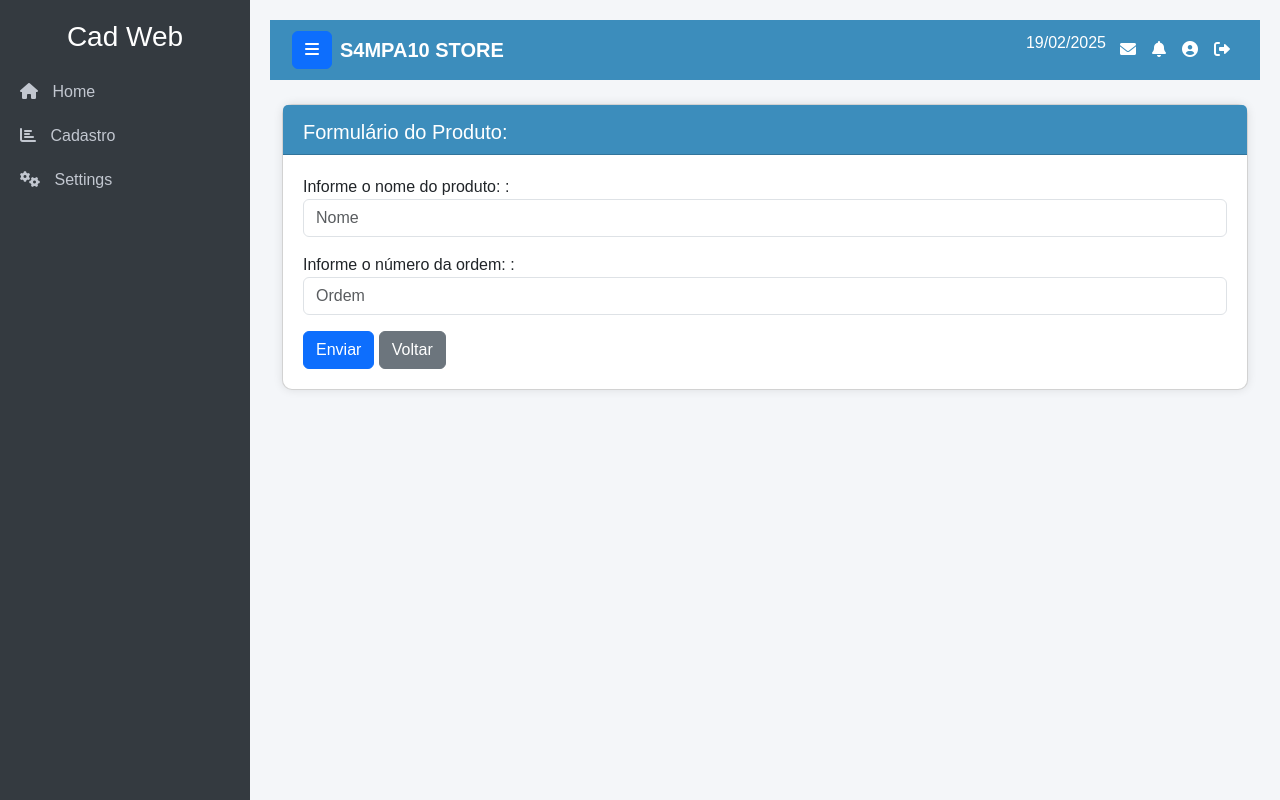
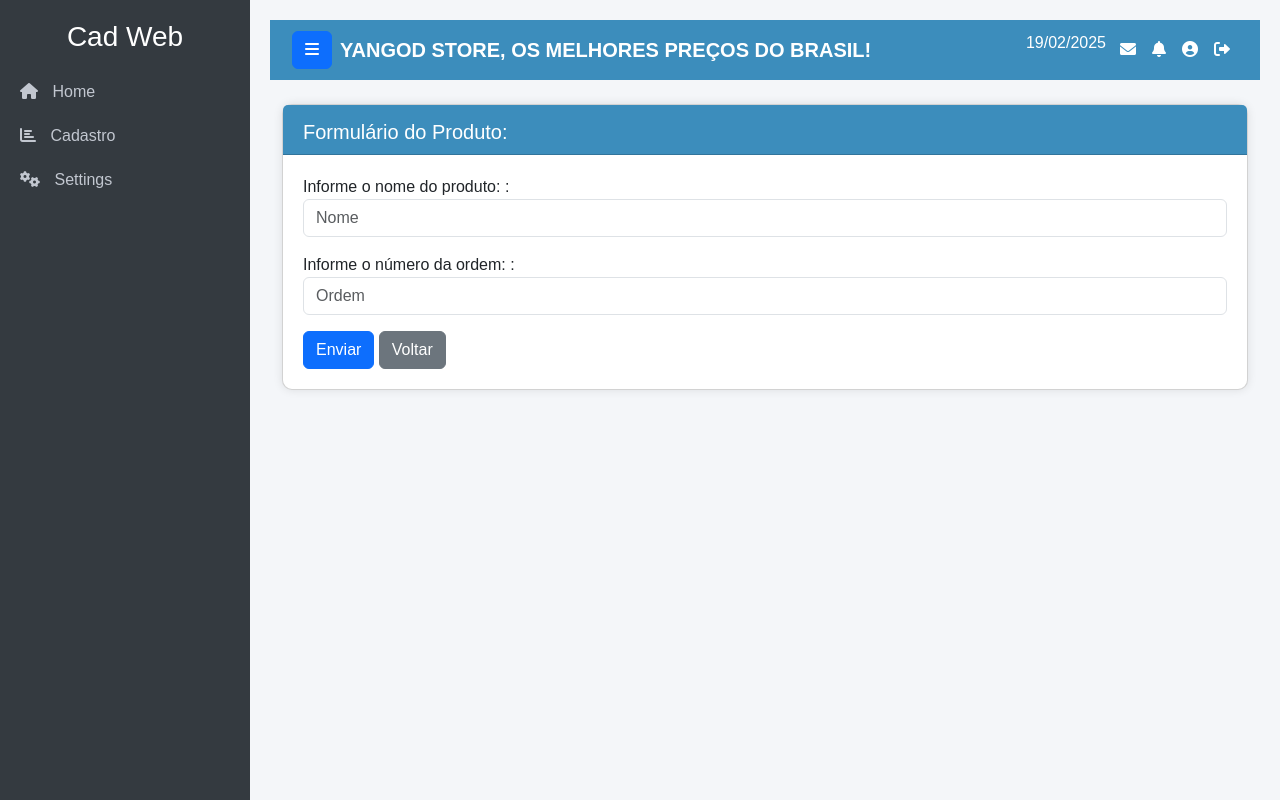
Before and after one commit to Y4NG0D/CadWeb, a Django app: page /categoria/forms/ in a window 1280 px wide. Run offline with Django 4.2, Linux system fonts and the light colour scheme; the visitor is signed in with stand-in values (Sample User, id 1); some libraries are stand-ins or nearby versions.

Commit message:
Update base.html

```diff
--- a/templates/base.html
+++ b/templates/base.html
@@ -30,7 +30,7 @@
         <nav class="navbar navbar-expand-lg navbar-dark">
             <div class="container-fluid">
                 <button class="btn btn-primary" id="toggle-sidebar"><i class="fas fa-bars"></i></button>
-                <a class="navbar-brand ms-2" href="#">S4MPA10 STORE</a>
+                <a class="navbar-brand ms-2" href="#">YANGOD STORE, OS MELHORES PREÇOS DO BRASIL!</a>
                 <div class="collapse navbar-collapse" id="navbarNav">
                     <ul class="navbar-nav ms-auto">
                         <li class="nav-item algin-middle text-white">
```
